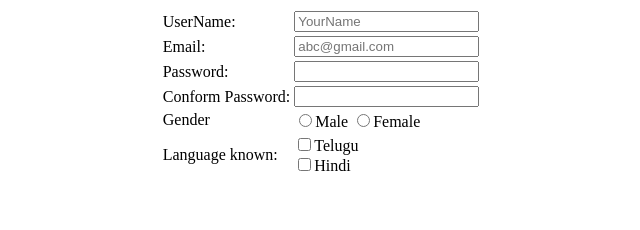
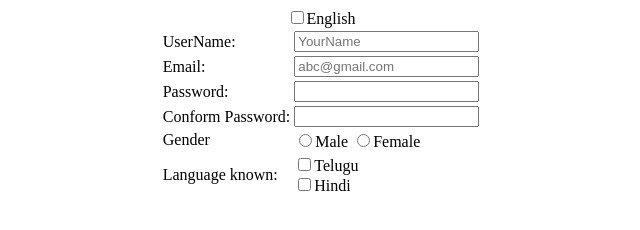
Before and after one commit to YashwanthSaiRajReddyVanga/sp1, a plain HTML site: page index.html in a window 1280 px wide. Shown: the whole page, without its empty margins (319-959 px from the left). Drawn offline with Linux system fonts and the light colour scheme.

Commit message:
second commit

```diff
--- a/index.html
+++ b/index.html
@@ -38,6 +38,7 @@
                 <td>
                       <input type="checkbox" value="Telugu" name="lang">Telugu<br/>
                       <input type="checkbox" value="Hindi" name="lang">Hindi</td>
+                      <input type="checkbox" value="english" name="lang">English</td>
 
 
                 </td>
```
